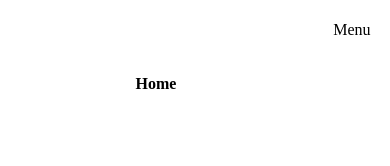
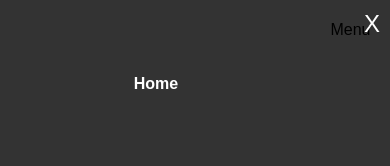
Before and after one commit to cfg155/Aknowledge-Indonesia, a website: page index.html in a window 390 px wide. Both pictures are taken after a click on the element "Menu". Shown: the top 166 px of the page. Drawn offline with Linux system fonts and the light colour scheme.

Commit message:
project finished

```diff
--- a/index.html
+++ b/index.html
@@ -10,6 +10,8 @@
 <body>
     <div class="wrapper">
         <div class="navbar">
+            <div class="navbar--bg closable"></div>
+            <div class="navbar--close closable">X</div>
             <div class="navbar__logo">
                 <span>Acknowledge <strong>Indonesia</strong></span>
             </div>
@@ -52,6 +54,9 @@
 
 <script>
     var navbarLinks = document.querySelector('.navbar__links')
+    var navbarBg = document.querySelector('.navbar--bg')
+    var navbarClose = document.querySelector('.navbar--close')
+    var closeable = document.querySelectorAll('.closable')
 
     function menuIsClicked(elmnt){
         elmnt.addEventListener('click',()=>{
@@ -59,15 +64,33 @@
 
             if(navbarLinks.classList.contains('navbar__links--disabled')){
                 navbarLinks.style.transform = 'translate(-100%,0)'
-                navbarLinks.style.transition = 'transform 1s'
+                navbarLinks.style.transition = 'transform .5s'
             }else{
                 navbarLinks.style.transform = 'translate(0,0)'
-                navbarLinks.style.transition = 'transform 1s'
+                navbarLinks.style.transition = 'transform .5s'
+
+                // Darkening Background
+                navbarBg.style.visibility = 'visible'
+                navbarBg.style.opacity = 1
+                navbarBg.style.transition = 'visibility .5s,opacity .5s'
+
+                navbarClose.style.visibility = 'visible'
             }
         })
     }
 
-    menuIsClicked(document.querySelector('.navbar__menu'))
+    function closeIsClicked(){
+        navbarBg.style.visibility = 'hidden'
+        navbarBg.style.opacity = 0
+        navbarBg.style.transition = 'visibility .5s,opacity .5s'
+
+        navbarLinks.style.transform = 'translate(-100%,0)'
+        navbarLinks.style.transition = 'transform .5s'
+
+        navbarClose.style.visibility = 'hidden'
+
+        navbarLinks.classList.toggle('navbar__links--disabled')
+    }
 
     window.addEventListener('resize',()=>{
         let curWidth = window.innerWidth
@@ -80,10 +103,24 @@
             navbarLinks.style.transform = 'translate(0,0)'
             navbarLinks.style.transition = 'none'
 
-
+            navbarBg.style.visibility = 'hidden'
+            navbarBg.style.opacity = 0
+            navbarBg.style.transition = 'visibility .5s,opacity .5s'
+            navbarClose.style.visibility = 'hidden'
         }else{
             navbarLinks.style.transform = 'translate(-100%,0)'
             navbarLinks.style.transition = 'none'
+
+            navbarBg.style.visibility = 'hidden'
+            navbarBg.style.opacity = 0
+            navbarBg.style.transition = 'visibility .5s,opacity .5s'
+            navbarClose.style.visibility = 'hidden'
         }
     })
+
+    closeable.forEach(dom => {
+        dom.addEventListener('click',closeIsClicked)
+    })
+
+    menuIsClicked(document.querySelector('.navbar__menu'))
 </script>
--- a/scss/style.scss
+++ b/scss/style.scss
@@ -1,5 +1,6 @@
 html {
     font-size: 16px;
+    font-family: Arial, Helvetica, sans-serif;
 }
 
 * {
@@ -25,29 +26,6 @@ html {
     width: 90%;
     margin: auto;
 
-    &::before {
-        content: '';
-        width: 100%;
-        height: 100%;
-        background-color: rgba(#000, .8);
-        position: fixed;
-        left: 0;
-        opacity: 0;
-        visibility: hidden;
-    }
-
-    &::after {
-        content: 'X';
-        color: white;
-        position: absolute;
-        top: 10px;
-        right: 10px;
-        font-size: 1.5rem;
-        cursor: pointer;
-        opacity: 0;
-        visibility: hidden;
-    }
-
     .navbar {
         height: 7vh;
         @extend %align-center;
@@ -57,6 +35,27 @@ html {
 
         @include tablet {
             font-size: 1rem
+        }
+
+        &--bg {
+            position: absolute;
+            top: 0;
+            left: 0;
+            width: 100vw;
+            height: 100vh;
+            background-color: rgba(#000, .8);
+            opacity: 0;
+            visibility: hidden;
+        }
+
+        &--close {
+            position: absolute;
+            top: 10px;
+            right: 10px;
+            font-size: 1.5rem;
+            color: white;
+            cursor: pointer;
+            visibility: hidden;
         }
 
         &__menu {
@@ -114,6 +113,11 @@ html {
             height: calc(100vh - 7vh);
             width: 100%;
 
+            @include phone {
+                grid-template-columns: 1fr;
+                grid-column-gap: unset;
+            }
+
             &--left {
                 width: 100%;
 
```
Also changed, not shown: css/style.css.
